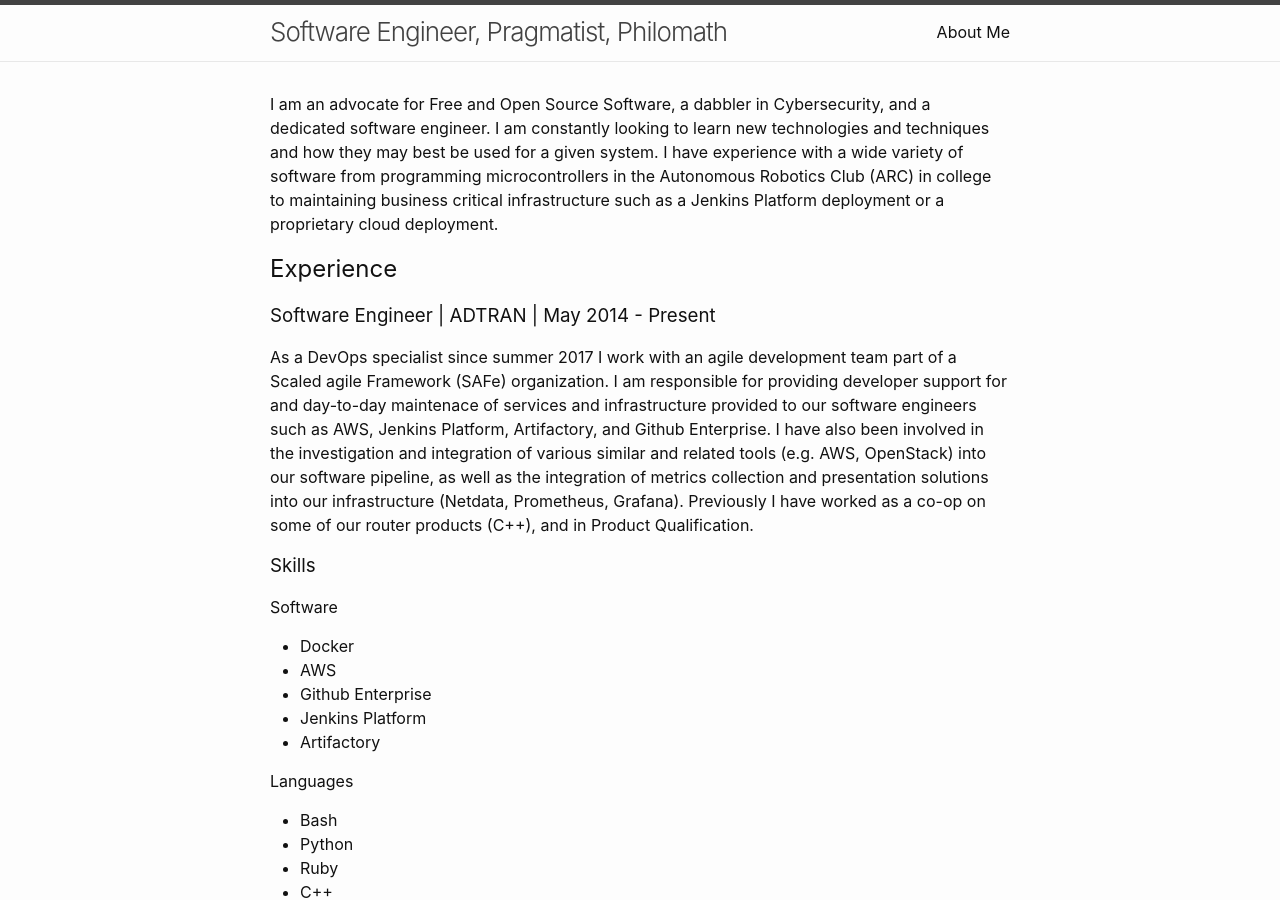
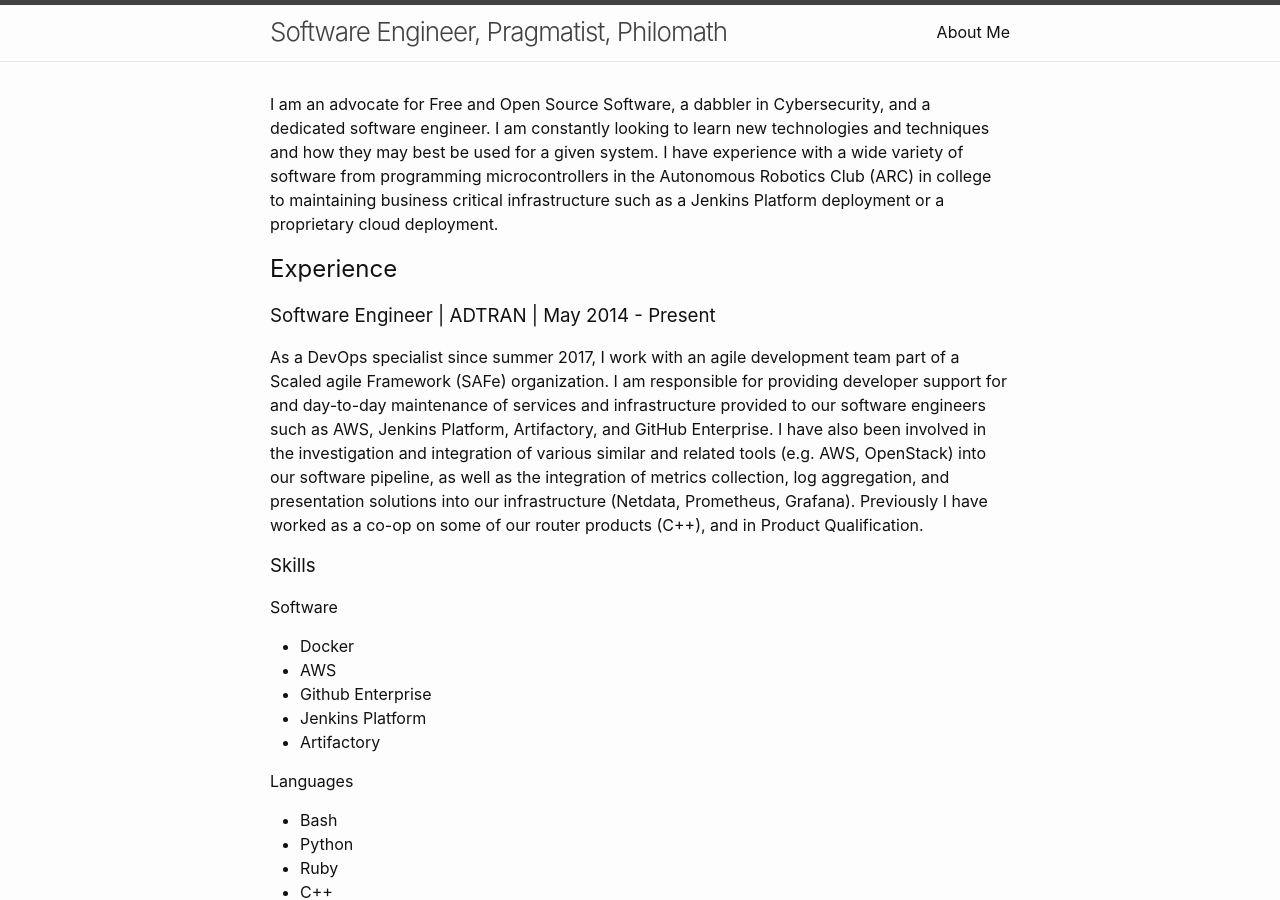
Before and after one commit to leonallen22/leonallen22.github.io, a Jekyll site: the page built from aboutme.html, in a window 1280 px wide and 900 px high. Built offline with Jekyll 4.4.1, drawn with Linux system fonts in a browser that asks for light colours.

Commit message:
update & typo fix

```diff
--- a/aboutme.html
+++ b/aboutme.html
@@ -6,7 +6,7 @@
 
 <h2>Experience</h2>
 <h3>Software Engineer | ADTRAN | May 2014 - Present</h3>
-<p>As a DevOps specialist since summer 2017 I work with an agile development team part of a Scaled agile Framework (SAFe) organization. I am responsible for providing developer support for and day-to-day maintenace of services and infrastructure provided to our software engineers such as AWS, Jenkins Platform, Artifactory, and Github Enterprise. I have also been involved in the investigation and integration of various similar and related tools (e.g. AWS, OpenStack) into our software pipeline, as well as the integration of metrics collection and presentation solutions into our infrastructure (Netdata, Prometheus, Grafana). Previously I have worked as a co-op on some of our router products (C++), and in Product Qualification.</p>
+<p>As a DevOps specialist since summer 2017, I work with an agile development team part of a Scaled agile Framework (SAFe) organization. I am responsible for providing developer support for and day-to-day maintenance of services and infrastructure provided to our software engineers such as AWS, Jenkins Platform, Artifactory, and GitHub Enterprise. I have also been involved in the investigation and integration of various similar and related tools (e.g. AWS, OpenStack) into our software pipeline, as well as the integration of metrics collection, log aggregation, and presentation solutions into our infrastructure (Netdata, Prometheus, Grafana). Previously I have worked as a co-op on some of our router products (C++), and in Product Qualification.</p>
 
 
 <h3>Skills</h3>
```
